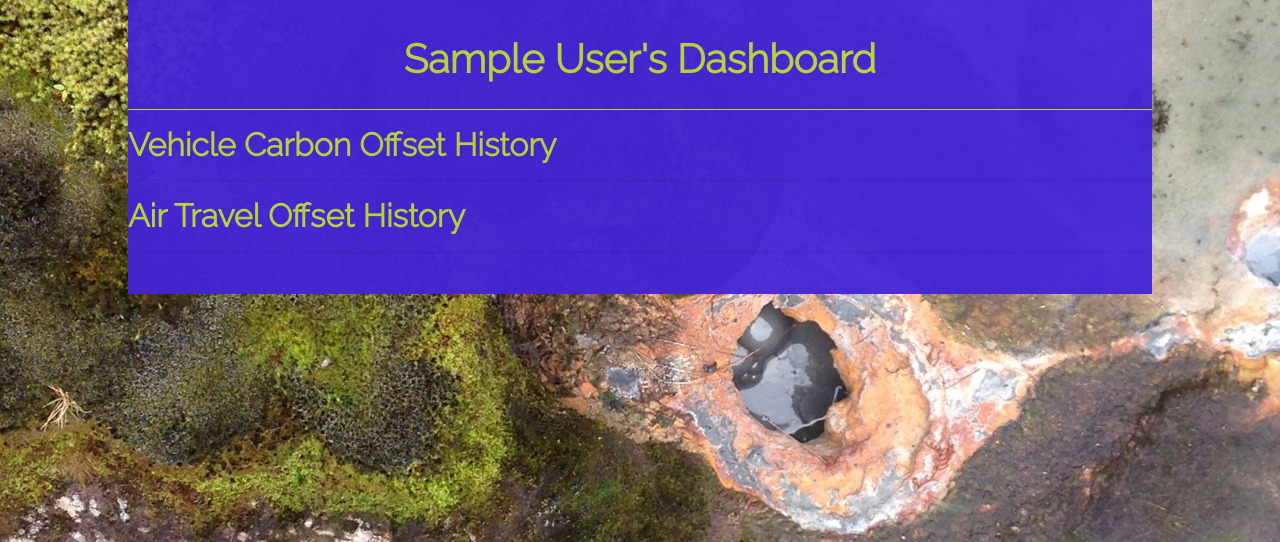
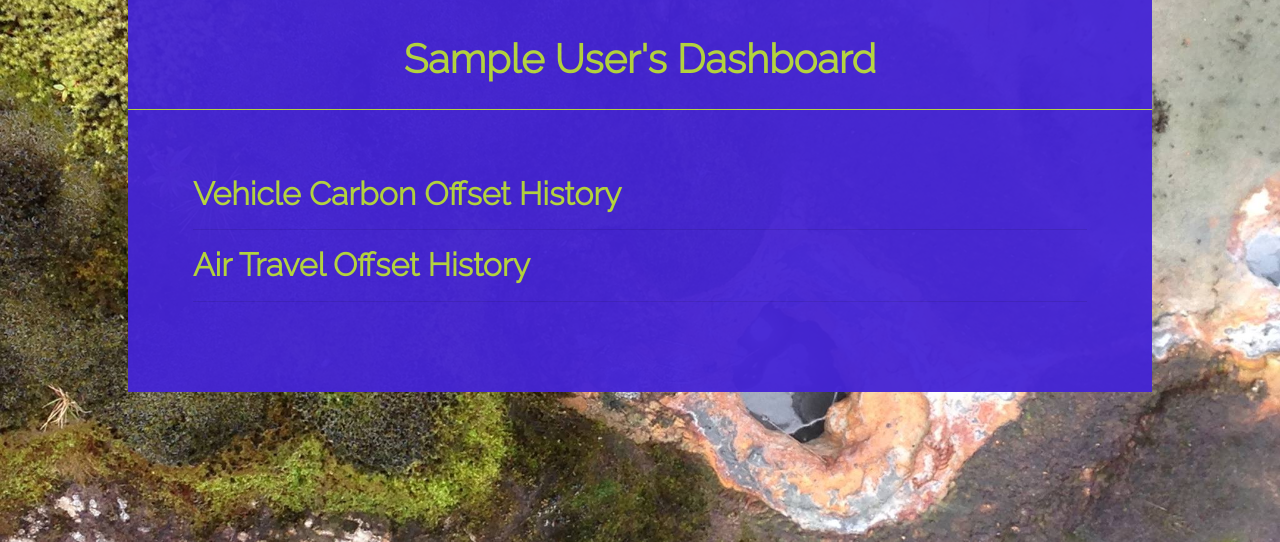
Before and after one commit to kc108/carbon-project, a Flask app: page /home in a window 1280 px wide. Shown: the part 62-604 px from the top of the page. Run offline with Flask 2, Linux system fonts and the light colour scheme; the visitor is signed in with stand-in values (Sample User, id 1); data comes from the database, SQL or seed files in the repository; data that the repository does not hold is empty; some libraries are stand-ins or nearby versions.

Commit message:
made container in CSS for content display of user's search history for both ground and aeroplane travel

```diff
--- a/static/css/style.css
+++ b/static/css/style.css
@@ -149,3 +149,6 @@ nav.navbar, #navbar-bg-base {
     color: #B8D93F;
     font-weight: bold;
 }
+.content-dashboard {
+    margin: 65px;
+}
--- a/templates/home.html
+++ b/templates/home.html
@@ -4,6 +4,7 @@
 <div class="dashboard-container">
     <h1 class="dashboard-title">{% block title %} {{ user.full_name }}'s Dashboard {% endblock %}</h1>
     <hr class="dashboard-line-break"/>
+    <div class="content-dashboard">
         <h2 class="car-title-dashboard">Vehicle Carbon Offset History</h2>
         <hr>
         {% for query in ground_queries %}
@@ -18,7 +19,9 @@
             </a>
 
             <hr>
+
     {% endfor %}
+
     <h2 class="aeroplane-title-dashboard">Air Travel Offset History</h2>
     <hr>
     {% for query in air_queries %}
@@ -33,7 +36,9 @@
             <span class="badge badge-warning">Delete</span>
         </a>
         <hr>
+    </div>
     </a>
+    </div>
     {% endfor %}
 
 {% endblock %}
```
Lines whose indentation alone changed are shown as unchanged.
